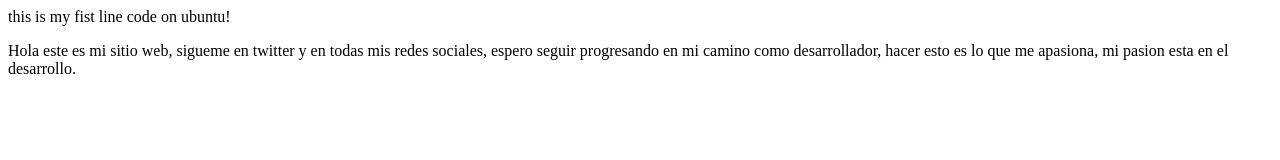
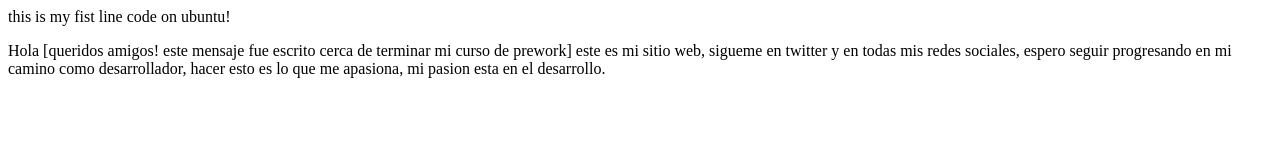
Before and after one commit to thonydeev/cursoprework, a plain HTML site: page index.html in a window 1280 px wide. Drawn offline with Linux system fonts and the light colour scheme.

Commit message:
checkpoint message prework progression

```diff
--- a/index.html
+++ b/index.html
@@ -10,7 +10,9 @@ this is my fist line code on ubuntu!
 </head>
 <body>
     <p>
-        Hola este es mi sitio web, sigueme en twitter
+        Hola [queridos amigos! este mensaje fue escrito
+        cerca de terminar mi curso de prework] este es
+         mi sitio web, sigueme en twitter
         y en todas mis redes sociales, espero seguir
         progresando en mi camino como desarrollador,
         hacer esto es lo que me apasiona, mi pasion esta
```
